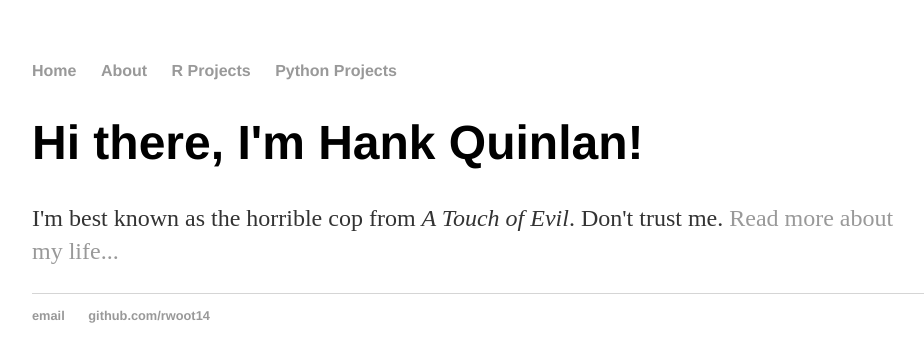
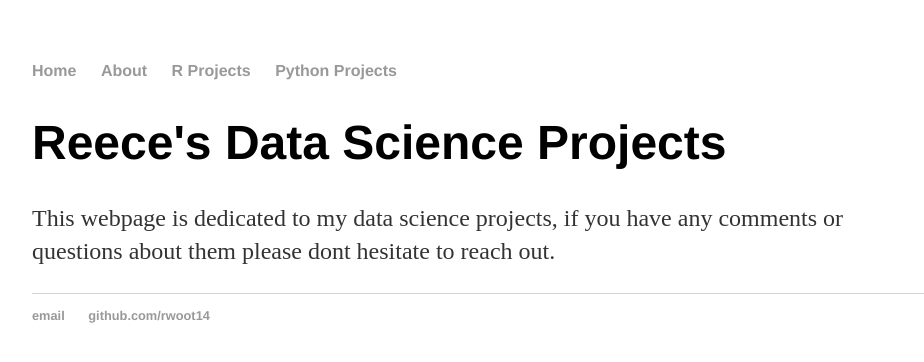
Before and after one commit to Rwoot14/Rwoot14.github.io, a Jekyll site: the page built from index.html, in a window 1280 px wide. Shown: the top 362 px of the page, without its empty margins (160-1084 px from the left). Built offline with Jekyll 4.4.1, drawn with Linux system fonts in a browser that asks for light colours.

Commit message:
Update index.html

```diff
--- a/index.html
+++ b/index.html
@@ -1,9 +1,9 @@
 ---
 layout: default
-title: Hank Quinlan, Horrible Cop
+title: Reece Wooten
 ---
 
 		<div class="blurb">
-			<h1>Hi there, I'm Hank Quinlan!</h1>
-			<p>I'm best known as the horrible cop from <em>A Touch of Evil</em>. Don't trust me. <a href="/about">Read more about my life...</a></p>
+			<h1>Reece's Data Science Projects</h1>
+			<p>This webpage is dedicated to my data science projects, if you have any comments or questions about them please dont hesitate to reach out.</a></p>
 		</div>
```
